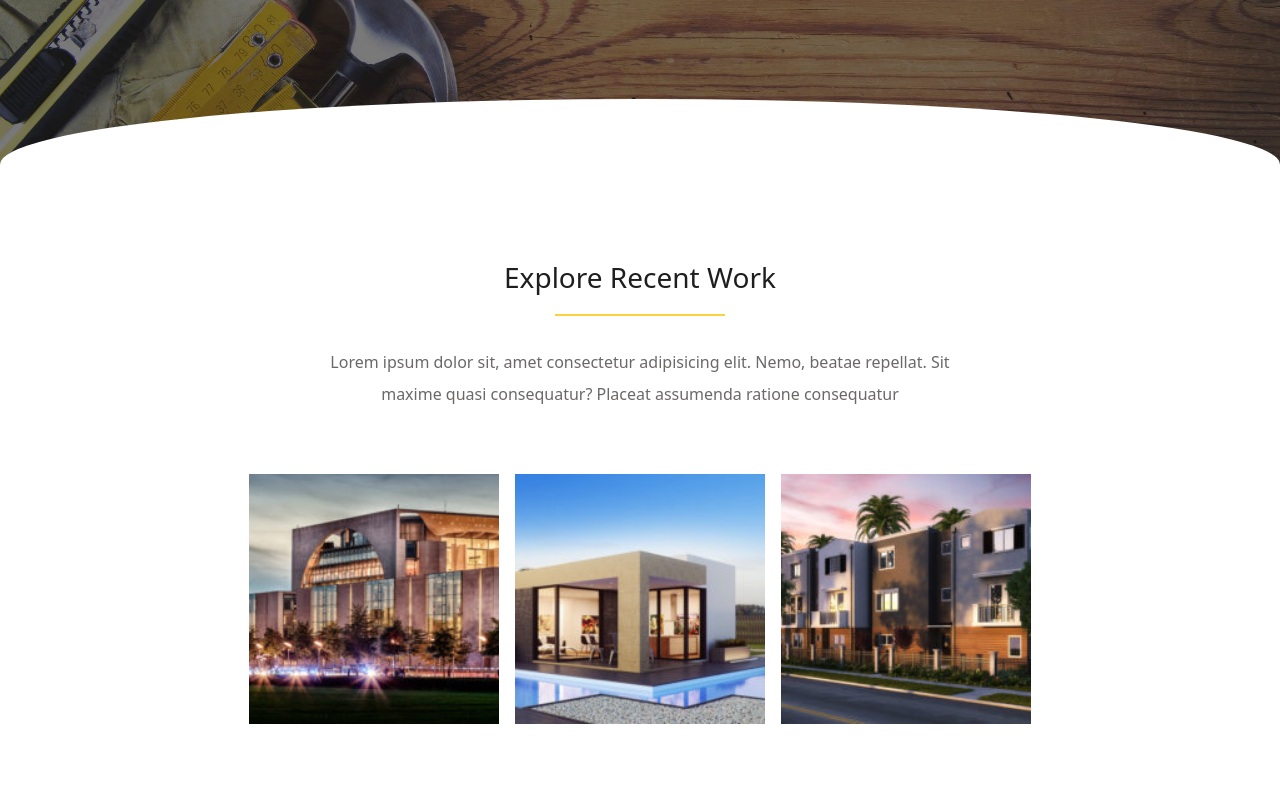
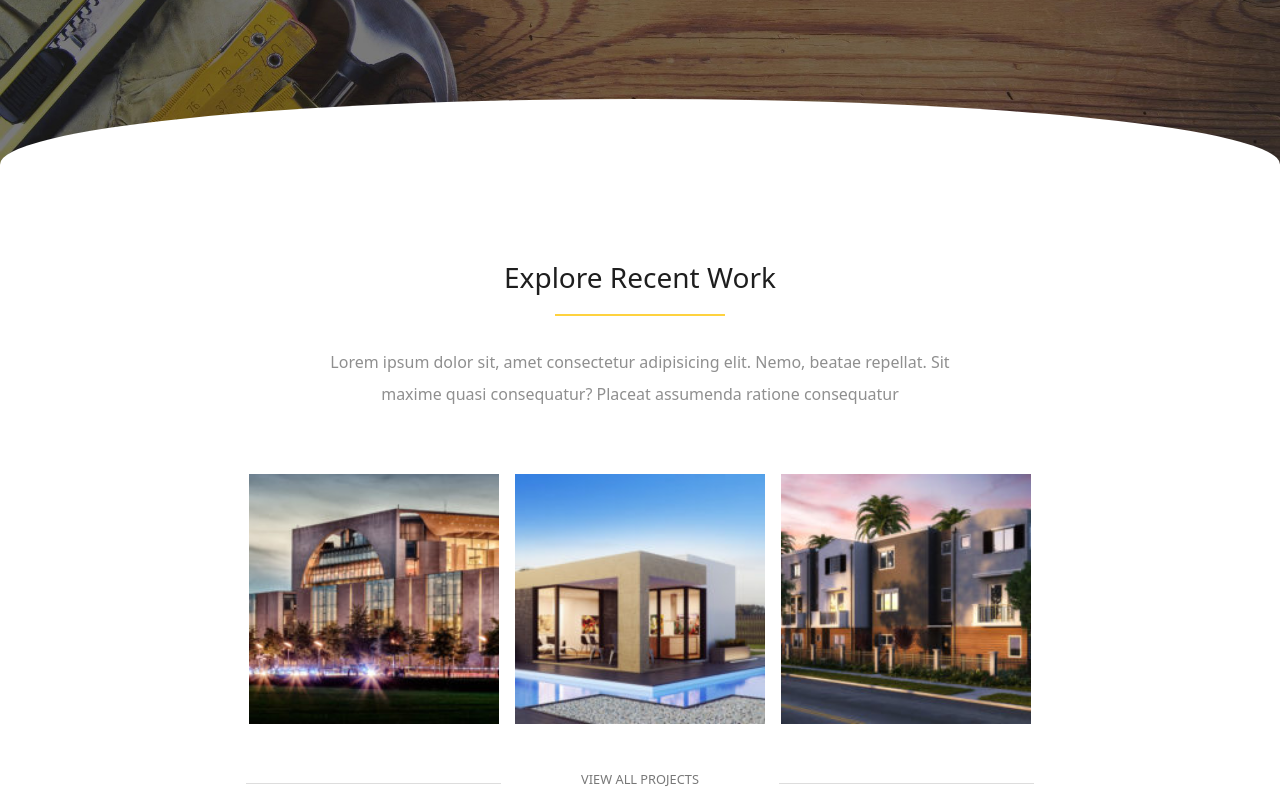
Before and after one commit to LorenzoOgnibene/proj-html-vuejs, a Vue app: page / in a window 1280 px wide. Shown: the part 2000-2797 px from the top of the page. Before the commit the page ends 2724 px from the top, so only its background shows below. Built offline with nearby package versions, Linux system fonts and the light colour scheme.

Commit message:
added section with paintful icon cards

```diff
--- a/src/components/AppMain.vue
+++ b/src/components/AppMain.vue
@@ -1,17 +1,26 @@
 <script>
+
     import { store } from '../store';
-    import CardElement from './CardElement.vue'
+    import CardElement from './CardElement.vue';
     import MainJumbo from './MainJumbo.vue';
+    import PaintfulCard from './PaintfulCard.vue';
+
     export default {
         name : 'AppMain',
         components:{
             CardElement,
             MainJumbo,
+            PaintfulCard,
         },
 
         data() {
             return {
                 store,
+            }
+        },
+        methods: {
+            getImgPath(imgPath){
+                return new URL(`../assets/img/${imgPath}`, import.meta.url).href;
             }
         },
 
@@ -36,9 +45,28 @@
         <p>Lorem ipsum dolor sit, amet consectetur adipisicing elit. Nemo, beatae repellat. Sit maxime quasi consequatur? Placeat assumenda ratione consequatur</p>
     </div>
 
-    <div class="recent-img">
-        <img v-for="img in store.imgRecentWork" :src="`/src/assets/img/${img}`" alt="">
-    </div>
+    <section class="recent-work container-custom">
+        <div class="recent-img">
+            <img v-for="img in store.imgRecentWork" :src="getImgPath(img)" alt="" >
+        </div>
+        <div class="accordion-element">
+            <span class="horizontal-line"></span>
+            <h6>View all Projects</h6>
+            <span class="horizontal-line"></span>
+        </div>
+    </section>
+
+    <section class="values">
+        <div class="cards-preview text-center">
+            <h3>Our Core Values</h3>
+            <span></span>
+            <p>Lorem ipsum dolor sit, amet consectetur adipisicing elit. Nemo, beatae repellat. Sit maxime quasi consequatur? Placeat assumenda ratione consequatur</p>
+        </div>
+        <div class="cards-wrapper container-custom">
+            <PaintfulCard v-for="cardItem in store.ourCoreValues"  :cardIt="cardItem"/>
+        </div>
+    </section>
+
 </template>
 
 <style lang="scss" scoped>
@@ -55,11 +83,7 @@
             margin-bottom: 1.2rem;
         }
         span{
-            display: inline-block;
-            width: 170px;
-            height: 2px;
-            background-color: $jumbo-bg-color;
-            margin-bottom: 1.5rem;
+            @include horizontal-line-yhellow;
         }
 
         p{
@@ -76,6 +100,7 @@
 
     .recent-img{
         @include flex-center;
+        margin-bottom: 3rem;
 
         img{
             margin: 0 .5rem;
@@ -83,4 +108,30 @@
             height: 250px;
         }
     }
+
+    .accordion-element{
+        @include flex-center;
+        margin-bottom: 4rem;
+        h6{
+            padding: 0 5rem;
+            color: $text-color-secondary;
+            text-transform: uppercase;
+            font-size: .8rem;
+            opacity: 60%;
+        }
+        span{
+            display: inline-block;
+            width: 255px;
+            height: 1px;
+            background-color: $text-color-primary;
+            opacity: 30%;
+
+        }
+    }
+
+    .values{
+        width: 100%;
+        height: 600px;
+        background-color: $second-jumbo-bg;
+    }
 </style>
--- a/src/components/CardElement.vue
+++ b/src/components/CardElement.vue
@@ -27,9 +27,7 @@
         padding: 1rem 0;
 
         .card-body{
-            display: flex;
-            flex-direction: column;
-            align-items: center;
+            @include flex-column-center;
         }
 
         h5{
--- /dev/null
+++ b/src/components/PaintfulCard.vue
@@ -0,0 +1,63 @@
+<script>
+    export default {
+        name: 'PaintfulCard',
+        props:[
+            'cardIt'
+        ]
+    }
+</script>
+
+<template>
+    <div class="card-wrapper text-center">
+        <i :class="cardIt.icon, cardIt.color" class="fa-2x"></i>
+        <h6>{{ cardIt.title }}</h6>
+        <span></span>
+        <p>{{ cardIt.description }}</p>
+    </div>
+</template>
+
+<style lang="scss" scoped>
+    @use '../style/partials/variables' as*;
+    @import "@fortawesome/fontawesome-free/css/all.css";
+    .card-wrapper{
+        padding: 0 2rem;
+        @include flex-column-center;
+
+        span{
+            width: 15px;
+            border: 1px solid $text-color-primary;
+            margin-bottom: 0.8rem;
+        }
+        h6,
+        p{
+            line-height: 1.8;
+            color: $text-color-primary;
+
+        }
+
+        i{
+            border: .5px solid;
+            border-radius: 100%;
+            height: 70px;
+            width: 70px;
+            @include flex-center;
+            color: $text-color-white;
+            margin-bottom: .5rem;
+        }
+
+        .acqua{
+            background-color: $house-icon-bg;
+        }
+        .blue{
+            background-color: $gear-icon-bg;
+        }
+
+        .orange{
+            background-color: $users-icon-bg;
+        }
+
+        .green{
+            background-color: $lightbulb-icon-bg;
+        }
+    }
+</style>
--- a/src/store.js
+++ b/src/store.js
@@ -70,5 +70,32 @@ export const store = reactive({
         },
     ],
 
-    imgRecentWork:['project2-featured-15013609-200x200.jpg', 'project1-featured-294276386-200x200.jpg', 'project3-featured-189023420-200x200.jpg']
+    imgRecentWork:['project2-featured-15013609-200x200.jpg', 'project1-featured-294276386-200x200.jpg', 'project3-featured-189023420-200x200.jpg'],
+
+    ourCoreValues:[
+        {
+            icon : 'fa-solid fa-house-chimney',
+            color : 'acqua',
+            title : 'Great Services',
+            description : 'Lorem ipsum dolor sit, amet consectetur adipisicing elit. Placeat assumenda elit'
+        },
+        {
+            icon : 'fa-solid fa-gear',
+            color : 'blue',
+            title : 'Highest Standards',
+            description : 'Lorem ipsum dolor sit, amet consectetur adipisicing elit. Placeat assumenda elit'
+        },
+        {
+            icon : 'fa-solid fa-users',
+            color : 'orange',
+            title : 'Professional Team',
+            description : 'Lorem ipsum dolor sit, amet consectetur adipisicing elit. Placeat assumenda elit'
+        },
+        {
+            icon : 'fa-solid fa-lightbulb',
+            color : 'green',
+            title : 'Creative Solutions',
+            description : 'Lorem ipsum dolor sit, amet consectetur adipisicing elit. Placeat assumenda elit'
+        },
+    ]
 })
--- a/src/style/partials/_variables.scss
+++ b/src/style/partials/_variables.scss
@@ -2,15 +2,22 @@
 $button-nav-bg: #f9d03f;
 $jumbo-bg-color: #fed23f;
 $button-bg-color: #333333;
-$cards-bg-color: #f0ede6;
+$cards-bg-color: #f5f5f5;
+$second-jumbo-bg: #f5f5f5;
 
 //TEXT COLORS
-$text-color-primary: #6b6868;
+$text-color-primary: #8f8f8f;
 $text-color-secondary: #1e1e1e;
 $text-color-white: #ffffff;
 $jubo-text-color: #fed23f;
 $icon-color: #f9d03f;
 
+
+//ICON COLORS
+$house-icon-bg: #4ea4a5;
+$gear-icon-bg: #4e6da5;
+$users-icon-bg: #f6722a;
+$lightbulb-icon-bg: #a7cf47;
 
 //MIXIN
 @mixin flex-center{
@@ -26,3 +33,17 @@ $icon-color: #f9d03f;
     border: 0;
     padding: .4rem 2.5rem;
 }
+
+@mixin horizontal-line-yhellow{
+    display: inline-block;
+    width: 170px;
+    height: 2px;
+    background-color: $jumbo-bg-color;
+    margin-bottom: 1.5rem;
+}
+
+@mixin flex-column-center{
+    display: flex;
+    flex-direction: column;
+    align-items: center;
+}
```
